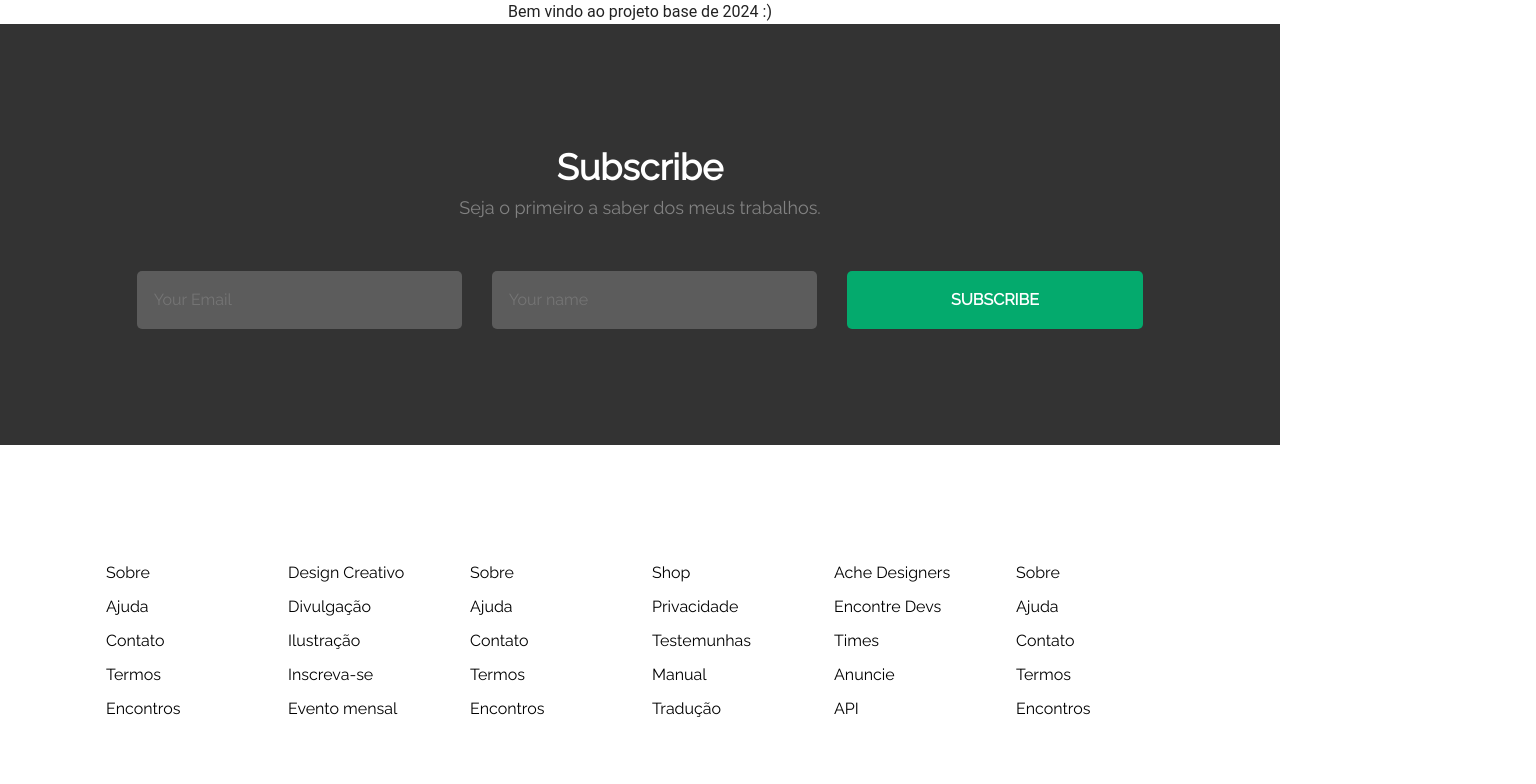
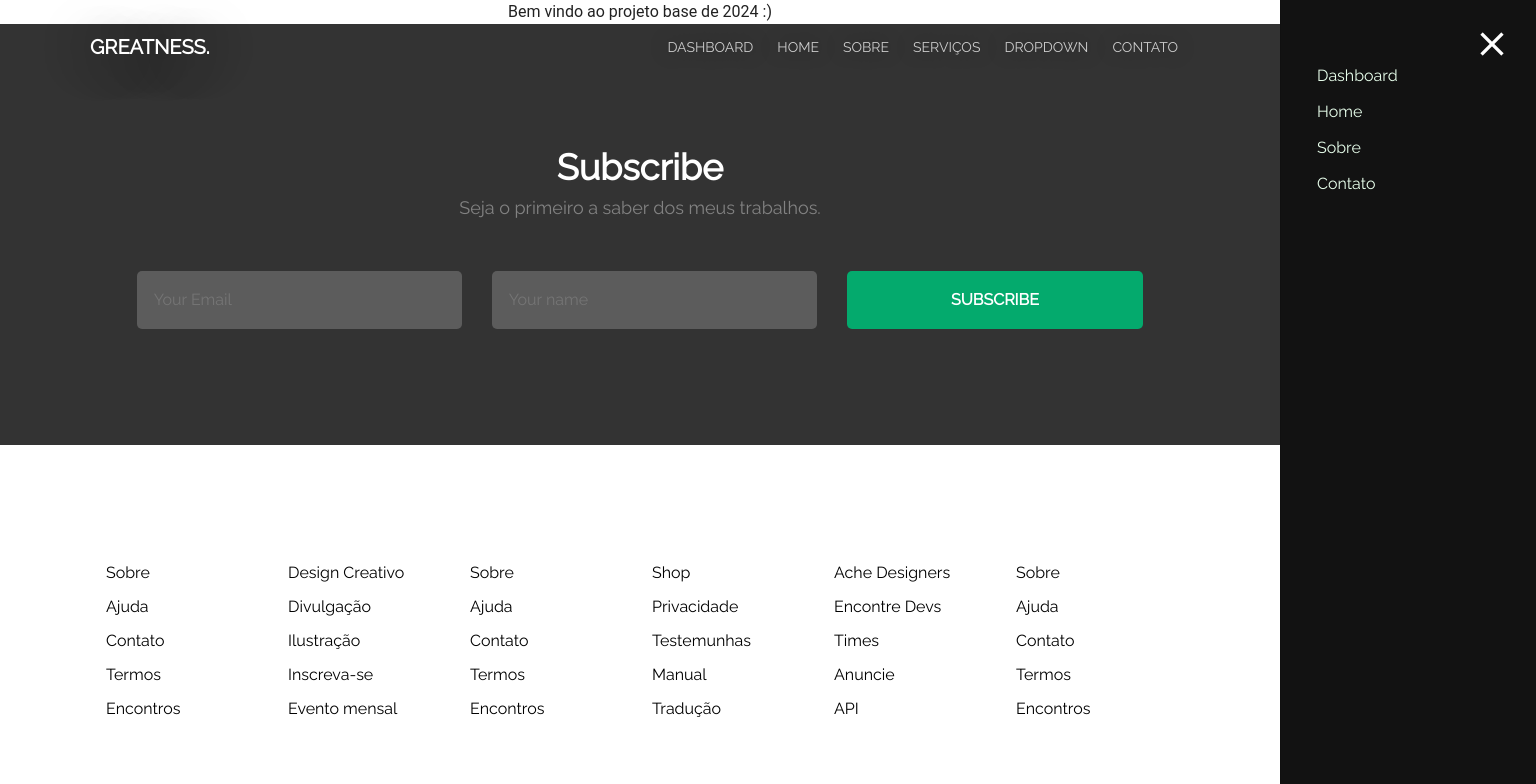
Before and after one commit to NicolasPedroso/Fisiologia.acao, a Nuxt app: page / in a window 1280 px wide. Shown: the top 784 px of the page, 1536 px wide, since content can reach past the window. Built offline with nearby package versions, Linux system fonts and the light colour scheme.

Commit message:
[add] Banner in layout

```diff
--- a/layouts/default.vue
+++ b/layouts/default.vue
@@ -1,5 +1,6 @@
 <template>
 	<v-app full-height>
+		<Navbar />
 		<NuxtPage></NuxtPage>
 		<Subscribe />
 		<Footer />
@@ -9,4 +10,5 @@
 <script setup>
 import Footer from "~/components/sections/layout/Footer.vue";
 import Subscribe from "~/components/sections/layout/Subscribe.vue";
+import Navbar from "~/components/sections/layout/Navbar.vue";
 </script>
```
